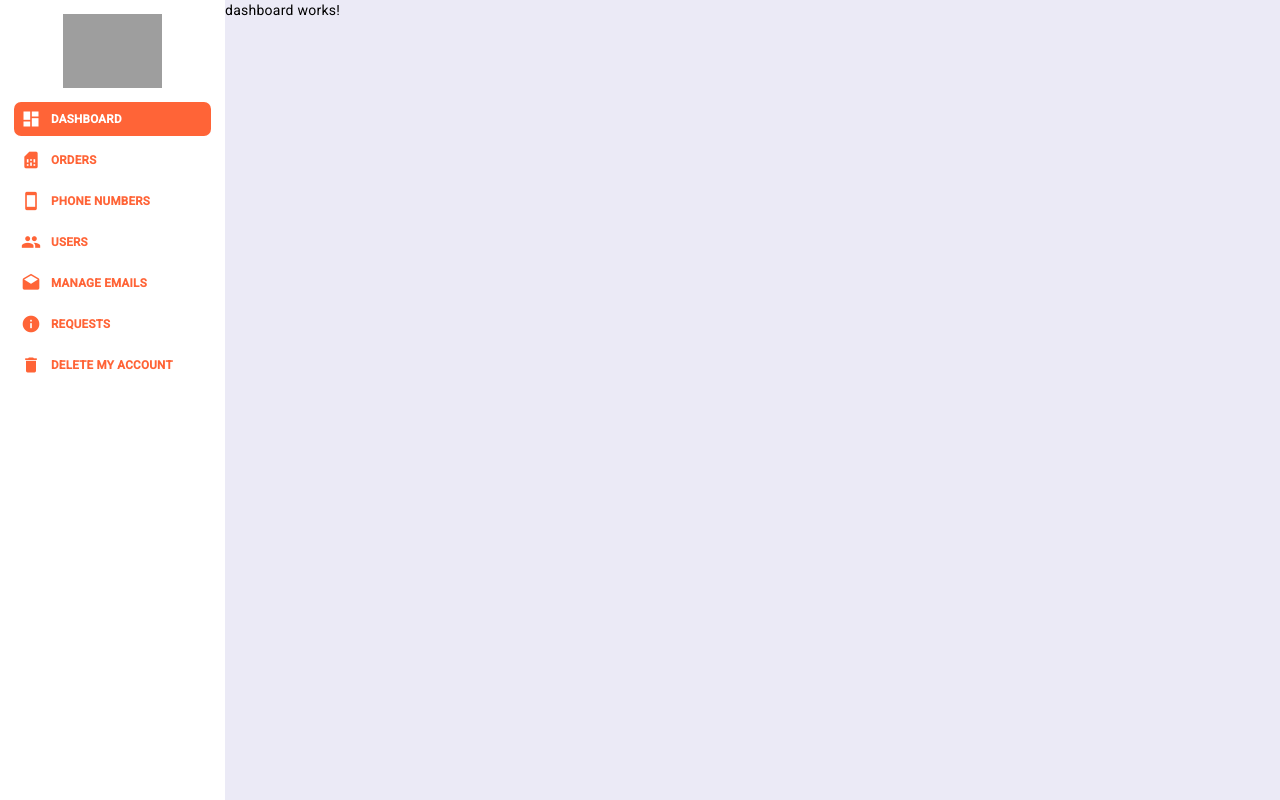
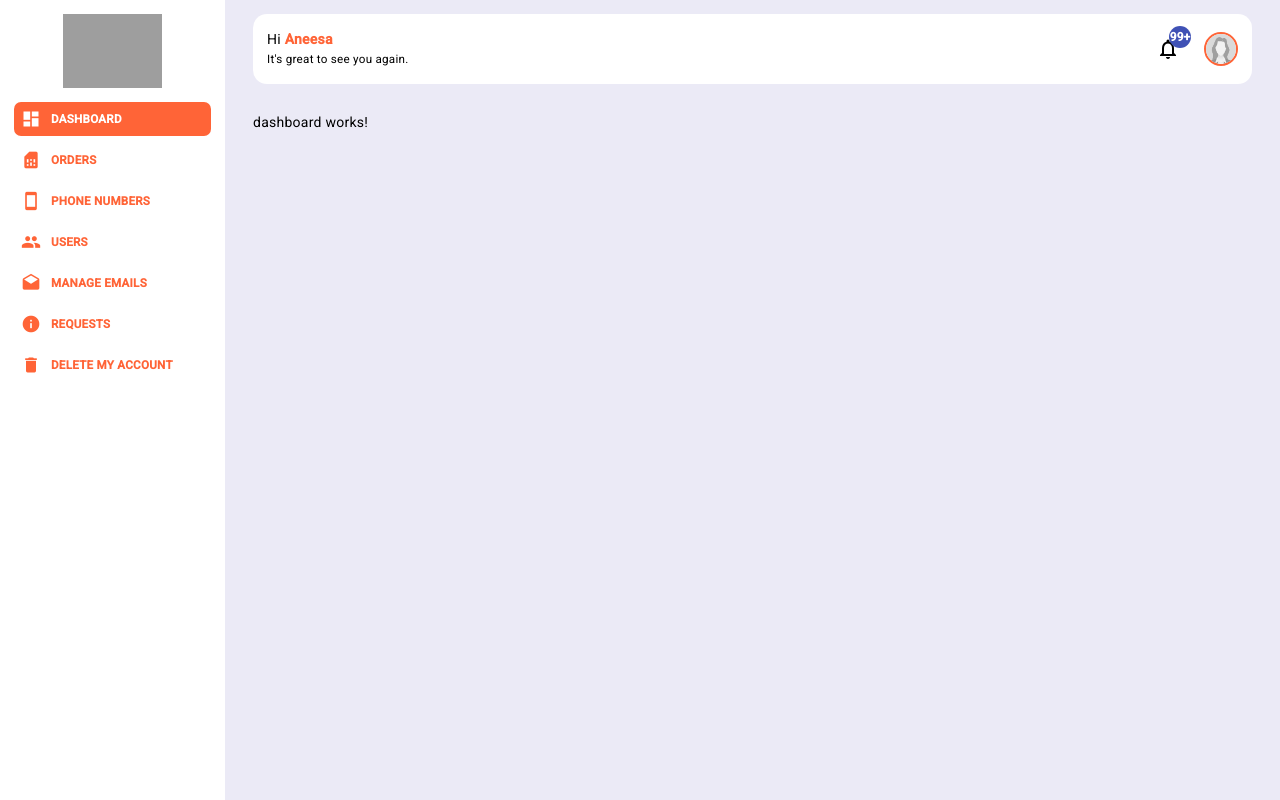
Before and after one commit to siyabongahlongwane/uno-mobile-crm, an Angular app: page /admin/dashboard in a window 1280 px wide. Built offline with nearby package versions, Linux system fonts and the light colour scheme; grey boxes are pictures that could not be loaded.

Commit message:
Toolbar Design

```diff
--- a/src/app/modules/admin/admin-container/admin-container.component.html
+++ b/src/app/modules/admin/admin-container/admin-container.component.html
@@ -2,7 +2,8 @@
     <div class="full-height" fxLayout="column" fxLayoutAlign="stretch start" fxLayoutGap="0px" fxFlex="225px">
         <app-sidenav [menuItems]="sidenavItems"></app-sidenav>
     </div>
-    <div class="tertiary-bg" fxLayout="column" fxLayoutAlign="start stretch" fxLayoutGap="0px" fxFlex>
+    <div class="tertiary-bg pad-md-x" fxLayout="column" fxLayoutAlign="start stretch" fxLayoutGap="1em" fxFlex>
+        <app-toolbar></app-toolbar>
         <router-outlet></router-outlet>
     </div>
 </div>
--- a/src/app/modules/material/material.module.ts
+++ b/src/app/modules/material/material.module.ts
@@ -14,6 +14,7 @@ import { MatSnackBarModule } from '@angular/material/snack-bar';
 import { MatToolbarModule } from '@angular/material/toolbar';
 import { MatSelectModule } from '@angular/material/select';
 import { MatNativeDateModule } from '@angular/material/core';
+import {MatBadgeModule} from '@angular/material/badge';
 
 const MatComponents = [
   MatButtonModule,
@@ -29,7 +30,8 @@ const MatComponents = [
   MatProgressSpinnerModule,
   MatSnackBarModule,
   MatToolbarModule,
-  MatSelectModule
+  MatSelectModule,
+  MatBadgeModule
 ]
 
 
--- a/src/app/modules/shared/shared.module.ts
+++ b/src/app/modules/shared/shared.module.ts
@@ -3,16 +3,18 @@ import { CommonModule } from '@angular/common';
 import { MaterialModule } from 'src/app/modules/material/material.module';
 import { FlexLayoutModule } from '@angular/flex-layout';
 import { SidenavComponent } from './sidenav/sidenav.component';
+import { ToolbarComponent } from './toolbar/toolbar.component';
 
 @NgModule({
   declarations: [
-    SidenavComponent
+    SidenavComponent,
+    ToolbarComponent
   ],
   imports: [
     CommonModule,
     MaterialModule,
     FlexLayoutModule
   ],
-  exports: [FlexLayoutModule, SidenavComponent]
+  exports: [FlexLayoutModule, SidenavComponent, ToolbarComponent]
 })
 export class SharedModule { }
--- /dev/null
+++ b/src/app/modules/shared/toolbar/toolbar.component.html
@@ -0,0 +1,14 @@
+<div fxLayout="column" fxLayoutAlign="start stretch" fxLayoutGap="0px" fxFlex="100">
+    <div class="white-bg pad-sm border-rad-sm" fxLayout="row" fxLayoutAlign="space-between center" fxLayoutGap="0px" fxFlex="70px">
+        <div fxLayout="column" fxLayoutAlign="stretch start" fxLayoutGap="0px" fxFlex>
+            <span>Hi <b class="primary-color">Aneesa</b> </span>
+            <small>It's great to see you again.</small>
+        </div>
+        <div class="full-height" fxLayout="column" fxLayoutAlign="center end" fxLayoutGap="0px" fxFlex>
+            <div fxLayout="row" fxLayoutAlign="start center" fxLayoutGap="1em">
+                <mat-icon matBadge="99+" class="material-icons-outlined pointer">notifications</mat-icon>
+                <img class="round avatar pointer" width="30px" height="30px" src="../../../../assets/img/avatar.jpeg" alt="">
+            </div>
+        </div>
+    </div>
+</div>
--- a/src/styles.scss
+++ b/src/styles.scss
@@ -1,4 +1,5 @@
 /* You can add global styles to this file, and also import other style files */
+@import url('https://fonts.googleapis.com/css?family=Material+Icons|Material+Icons+Outlined|Material+Icons+Two+Tone|Material+Icons+Round|Material+Icons+Sharp');
 
 // Theme Color
 $primary: #ff6437;
@@ -54,7 +55,7 @@ body { margin: 0; font-family: Roboto, "Helvetica Neue", sans-serif; }
     height: 100%;
 }
 
-.block-width, app-sidenav, app-admin-container {
+.block-width, app-sidenav, app-admin-container, app-toolbar {
     width: 100%;
 }
 
@@ -67,11 +68,28 @@ body { margin: 0; font-family: Roboto, "Helvetica Neue", sans-serif; }
     padding: 1em;
 }
 
+.pad-md-x {
+    padding: 1em 2em;
+}
+
 // Border Radii
 .border-rad-xs {
     border-radius: 0.5em;
 
 }
+
+.border-rad-sm {
+    border-radius: 1em;
+}
+
 .pointer {
     cursor: pointer;
 }
+
+.round {
+    border-radius: 50%;
+}
+
+.avatar {
+    border: 2px solid $primary;
+}
```
Also changed, not shown: src/app/modules/shared/toolbar/toolbar.component.ts (added, +10 -0 lines), src/app/modules/shared/toolbar/toolbar.component.scss (added), src/assets/img/avatar.jpeg (added), 1 other file (tests, documents, lock files or other folders).
